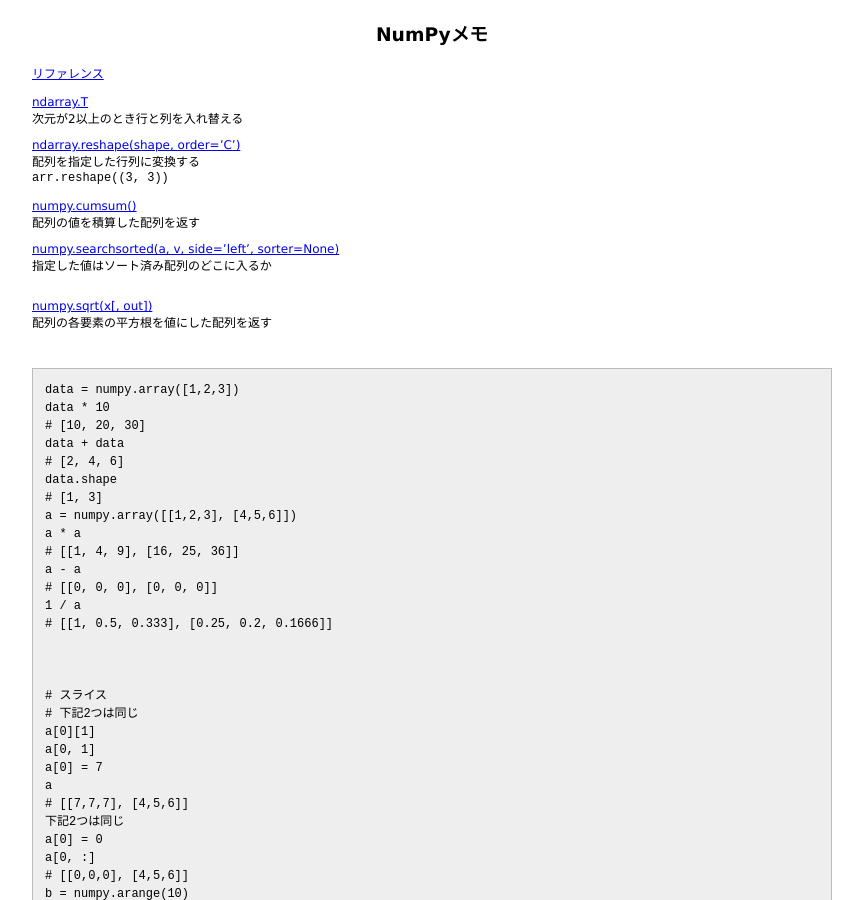
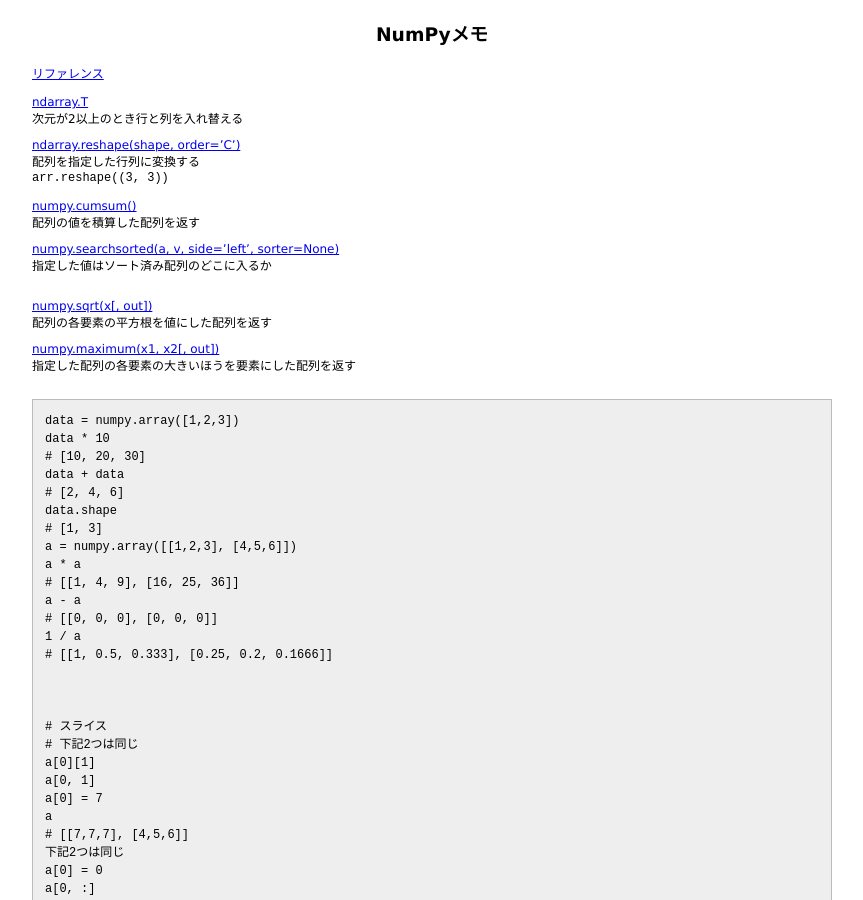
Before and after one commit to 38elements/38elements.github.com, a Jekyll site: the page built from _posts/2016-04-26-numpy.md, in a window 1280 px wide and 900 px high. Shown: the whole window, without its empty margins (208-1071 px from the left). Built offline with Jekyll 4.4.1, drawn with Linux system fonts in a browser that asks for light colours.

Commit message:
Update 2016-04-26-numpy.md

````diff
--- a/_posts/2016-04-26-numpy.md
+++ b/_posts/2016-04-26-numpy.md
@@ -21,6 +21,8 @@ title: NumPyメモ
 [numpy.sqrt(x[, out])](https://docs.scipy.org/doc/numpy-1.10.1/reference/generated/numpy.sqrt.html)
 配列の各要素の平方根を値にした配列を返す
 
+[numpy.maximum(x1, x2[, out])](https://docs.scipy.org/doc/numpy-1.10.0/reference/generated/numpy.maximum.html)
+指定した配列の各要素の大きいほうを要素にした配列を返す
 <br>
 ```
 data = numpy.array([1,2,3])
````
